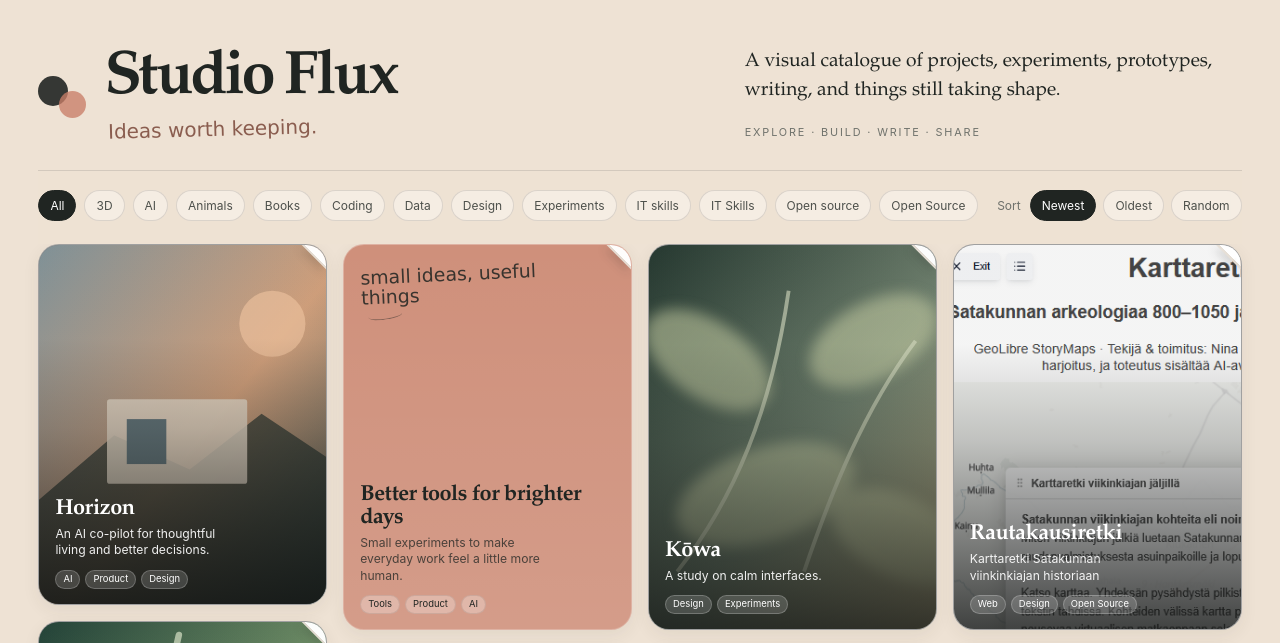
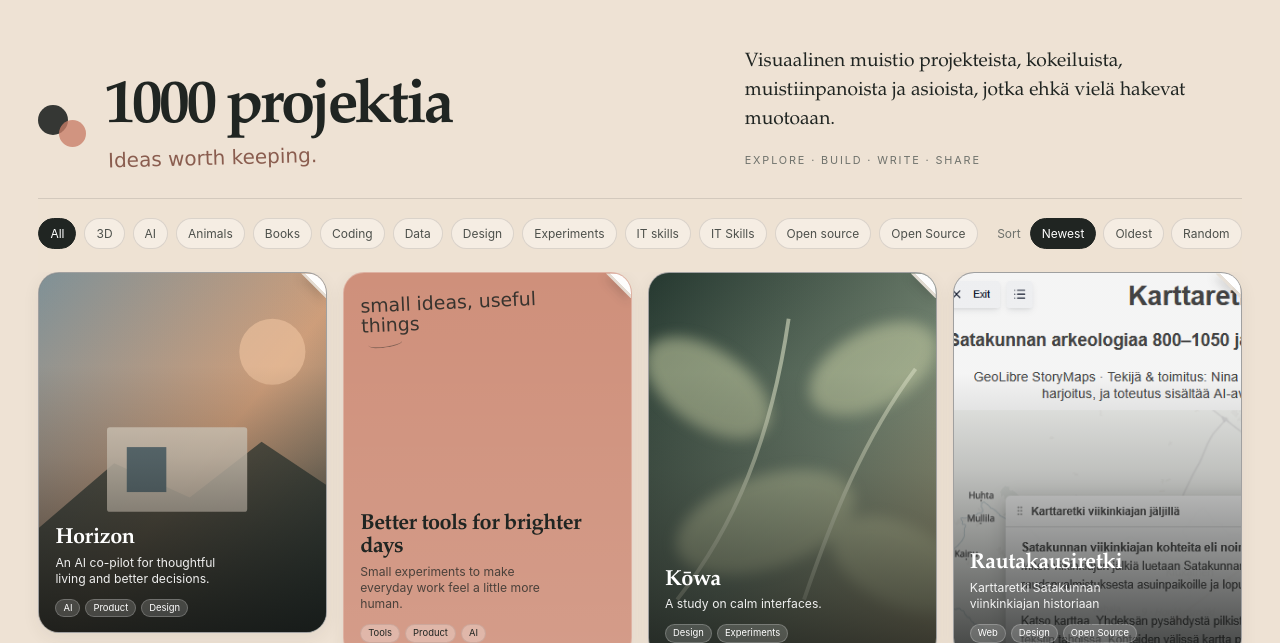
Before and after one commit to NinaLista/done, a Jekyll site: the page built from index.html, in a window 1280 px wide and 900 px high, cut to the strip 0-643 px from the top of the window. Built offline with Jekyll 4.4.1, drawn with Linux system fonts in a browser that asks for light colours.

Commit message:
Edit front page text

```diff
--- a/_config.yml
+++ b/_config.yml
@@ -1,7 +1,7 @@
-title: "Studio Flux"
-description: "A visual catalogue of projects, experiments, and ideas."
+title: "1000 projektia"
+description: "Visuaalinen muistio projekteista, kokeiluista ja ideoista."
 tagline: "Ideas worth keeping."
-intro: "A visual catalogue of projects, experiments, prototypes, writing, and things still taking shape."
+intro: "Visuaalinen muistio projekteista, kokeiluista, muistiinpanoista ja asioista, jotka ehkä vielä hakevat muotoaan."
 markdown: kramdown
 
 collections:
```
